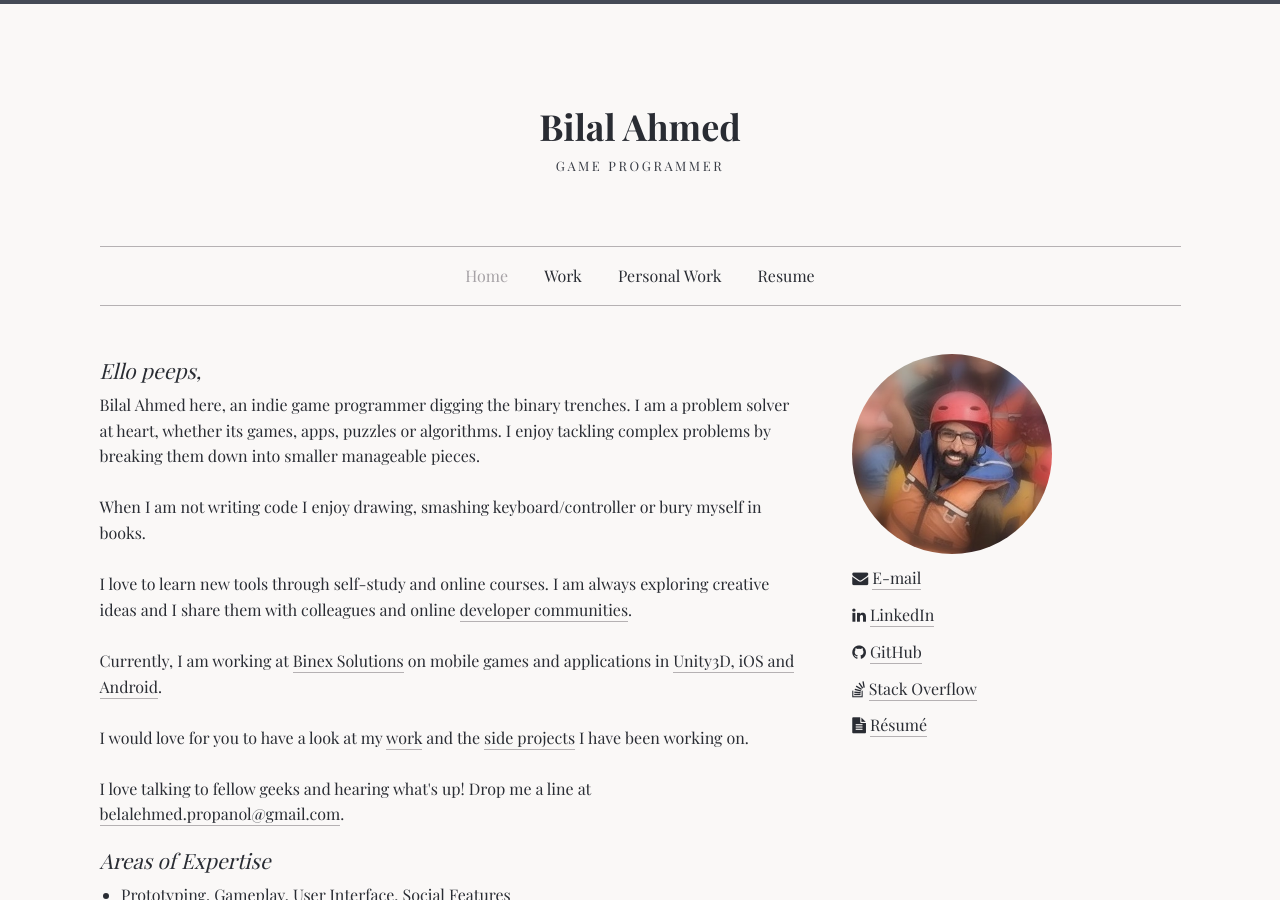
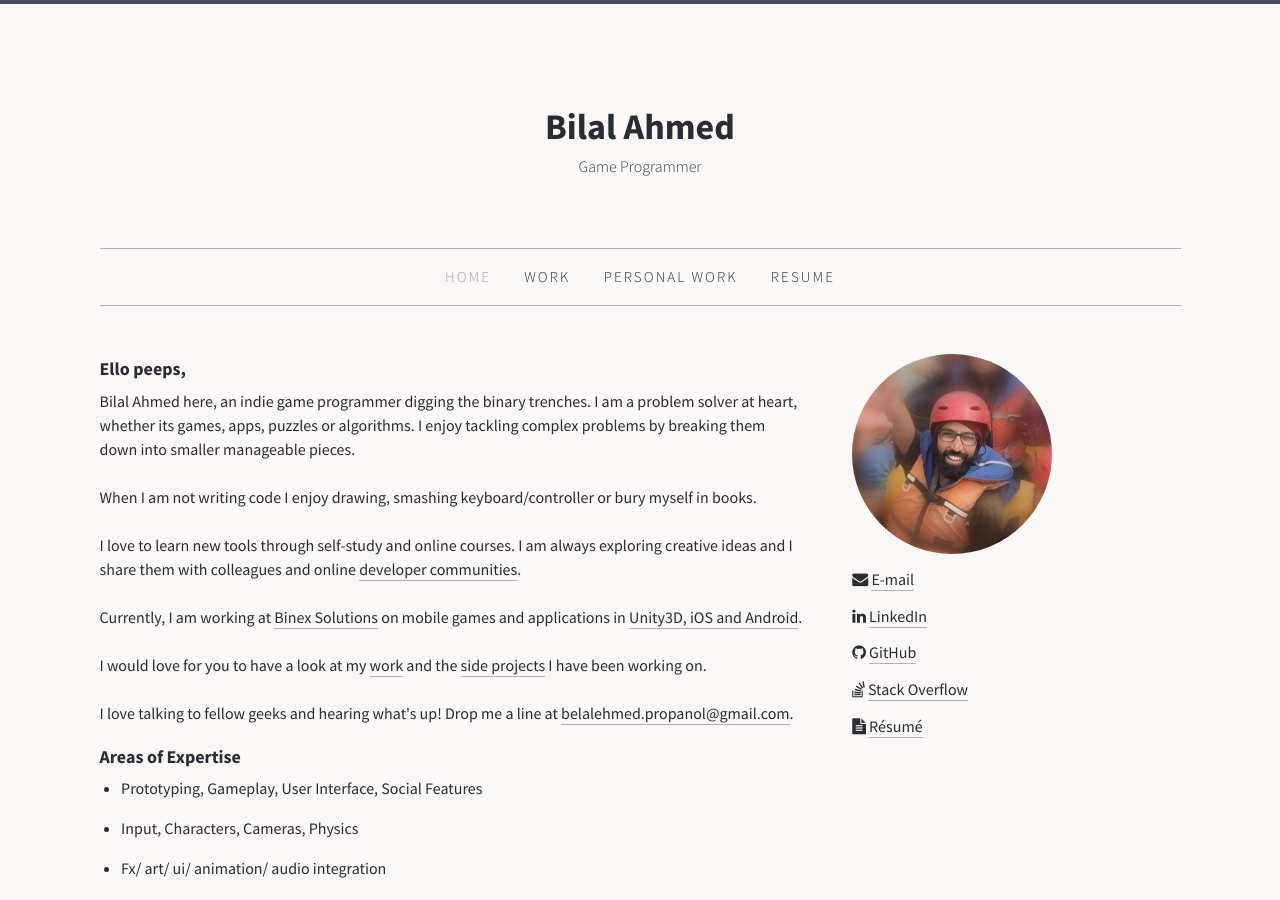
Before and after one commit to EhmedBelal/ehmedbelal.github.io, a Jekyll site: the page built from _pages/about.html, in a window 1280 px wide and 900 px high. Built offline with Jekyll 4.4.1, drawn with Linux system fonts in a browser that asks for light colours; some web fonts are replaced.

Commit message:
Theme edit

```diff
--- a/_includes/head.html
+++ b/_includes/head.html
@@ -3,7 +3,7 @@
 
 <!-- ******************************************************************************************
 Set the type and color theme here - the Pro version contains additional themes -->
-<link href="/assets/css/hawthorne_type3_color1.css" rel="stylesheet">
+<link href="/assets/css/hawthorne_type4_color1.css" rel="stylesheet">
 <link href="/assets/css/custom.css" rel="stylesheet">
 
 <!--  ************************************************************************************* -->
```
